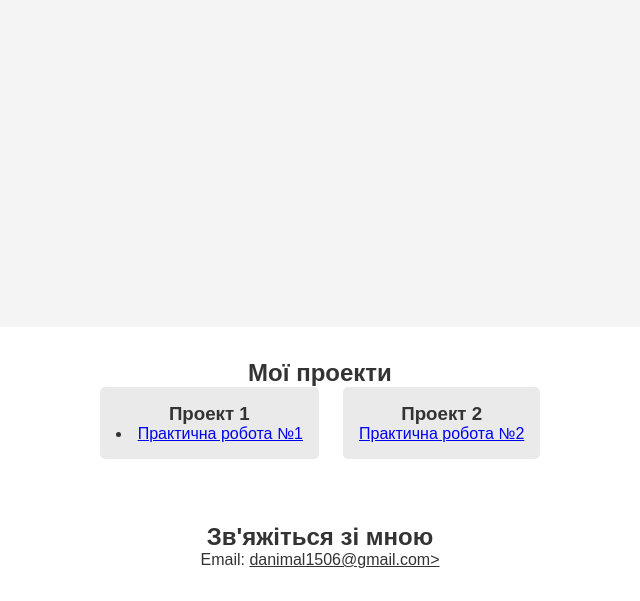
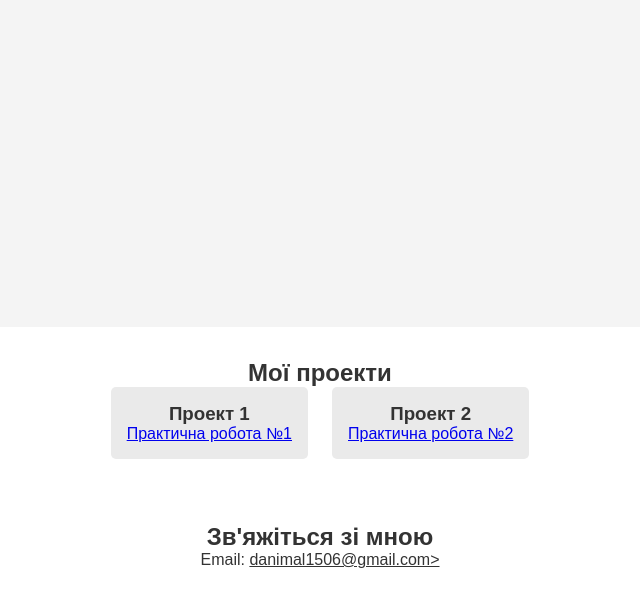
Before and after one commit to infernoil/Lab5, a plain HTML site: page index.html in a window 1280 px wide. Shown: the part 523-1124 px from the top of the page, without its empty margins (320-960 px from the left). Drawn offline with Linux system fonts and the light colour scheme.

Commit message:
Update index.html

```diff
--- a/index.html
+++ b/index.html
@@ -35,7 +35,7 @@
             <!-- Кожен проект можна описати в окремому div -->
             <div class="project-item">
                 <h3>Проект 1</h3>
-                 <li><a href="https://infernoil.github.io/personal-website/Web-T-D/index.html">Практична робота №1</a></li>
+                 <a href="https://infernoil.github.io/personal-website/Web-T-D/index.html">Практична робота №1</a>
             </div>
             <div class="project-item">
                 <h3>Проект 2</h3>
```
